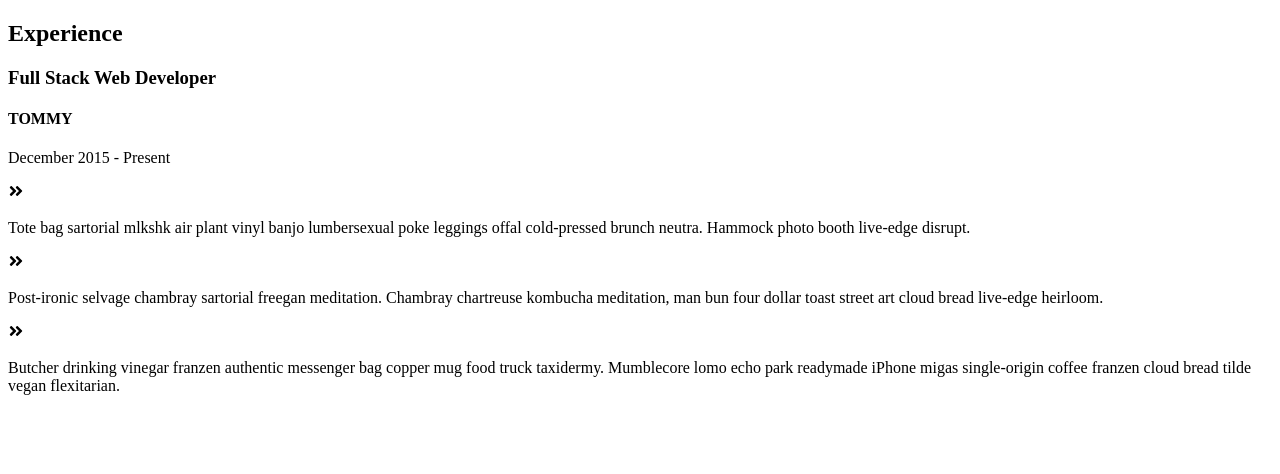
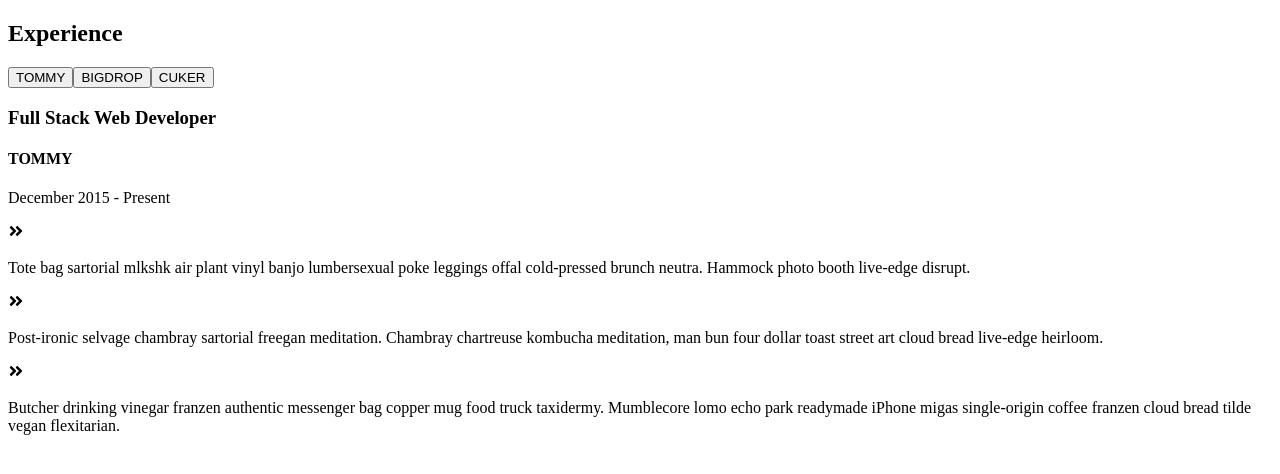
Before and after one commit to LaurenCummings/tab-project, a React (Vite) app: page / in a window 1280 px wide. Shown: the top 474 px of the page. Built offline with nearby package versions, Linux system fonts and the light colour scheme.

Commit message:
Added a button for each job

```diff
--- a/src/App.jsx
+++ b/src/App.jsx
@@ -7,7 +7,7 @@
   const [jobs, setJobs] = useState(data);
   const [value, setValue] = useState(0);
 
-  const {company, dates, duties, title} = jobs[value];
+  const { company, dates, duties, title } = jobs[value];
 
   return (
     <section className="section">
@@ -17,6 +17,15 @@
       </div>
       <div className="jobs-center">
         {/* btn container */}
+        <div className="btn-container">
+          {
+            jobs.map((item, index) => {
+              return <button>
+                {item.company}
+              </button>
+            })
+          }
+        </div>
         {/* job info */}
         <article className="job-info">
           <h3>{title}</h3>
```
